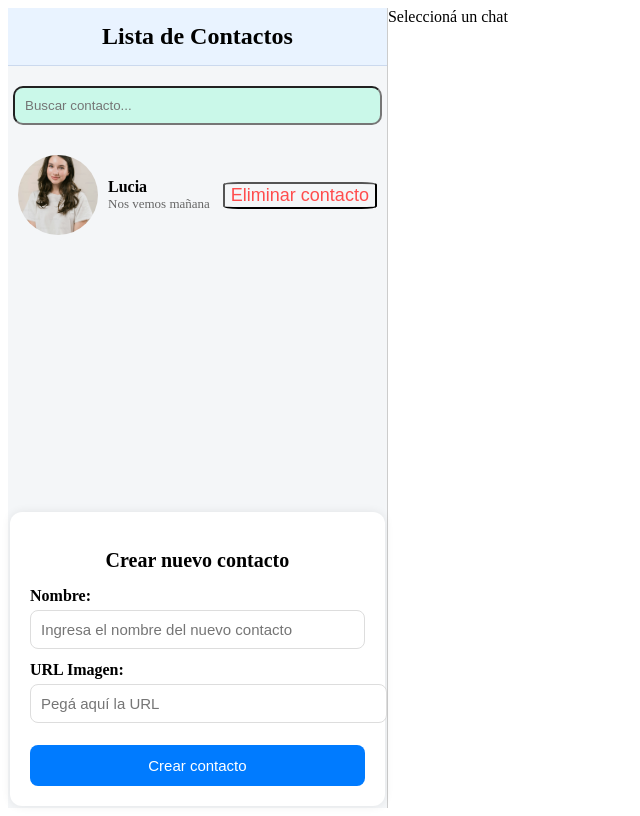
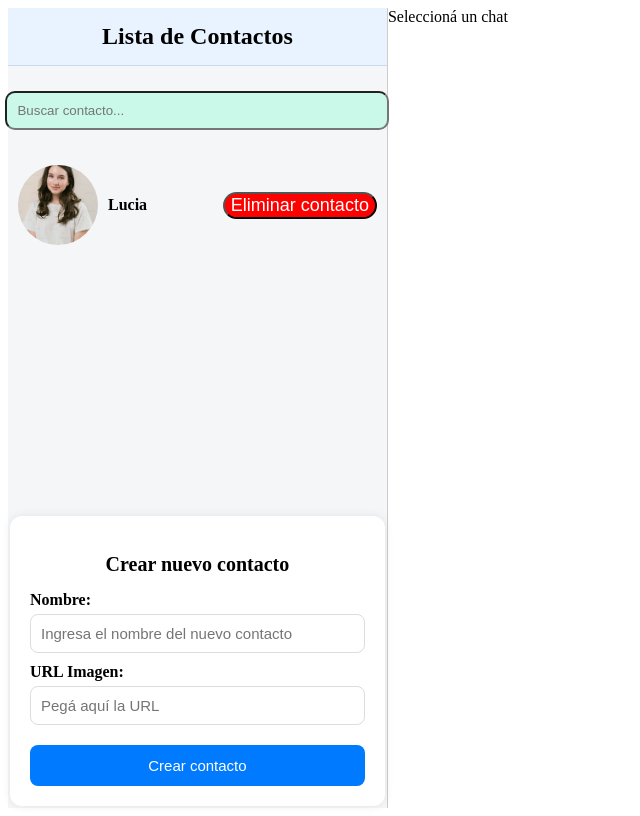
Before and after one commit to Pablo-Caparelli/TP-Final-Angular-PabloCaparelli, an Angular app: page /chats in a window 1280 px wide. Shown: the whole page, without its empty margins (0-640 px from the left). Built offline with nearby package versions, Linux system fonts and the light colour scheme.

Commit message:
cambios en estilos

```diff
--- a/angular.json
+++ b/angular.json
@@ -18,12 +18,7 @@
           "options": {
             "browser": "src/main.ts",
             "tsConfig": "tsconfig.app.json",
-            "assets": [
-              {
-                "glob": "**/*",
-                "input": "public"
-              }
-            ],
+            "assets": ["src/favicon.ico", "src/assets"],
             "styles": ["src/styles.css"]
           },
           "configurations": {
--- a/src/app/add-new-contact/add-new-contact.css
+++ b/src/app/add-new-contact/add-new-contact.css
@@ -18,7 +18,7 @@
 .form-group {
   display: flex;
   flex-direction: column;
-  margin-bottom: 12px;
+  margin-bottom: 10px;
 }
 
 .form-group label {
@@ -27,6 +27,8 @@
 }
 
 .form-group input {
+  width: 100%;
+  box-sizing: border-box;
   padding: 10px;
   border: 1px solid #ddd;
   border-radius: 8px;
--- a/src/app/chats-component/chats-component.css
+++ b/src/app/chats-component/chats-component.css
@@ -3,7 +3,6 @@
   height: 100vh;
 }
 
-/* 🧭 CONTACTOS */
 .contacts-panel {
   width: 30%;
   background: #f4f6f8;
@@ -12,14 +11,11 @@
   flex-direction: column;
 }
 
-/* 💬 MENSAJES */
 .messages-panel {
   width: 70%;
   display: flex;
   flex-direction: column;
 }
-
-/* -------- CONTACTOS -------- */
 
 .panel-title {
   text-align: center;
@@ -53,7 +49,6 @@
   background: #cfe3ff;
 }
 
-/* Imagen */
 .contact-avatar {
   width: 80px;
   height: 80px;
@@ -61,7 +56,6 @@
   object-fit: cover;
 }
 
-/* Info */
 .contact-info {
   flex: 1;
   overflow: hidden;
@@ -79,11 +73,11 @@
   text-overflow: ellipsis;
 }
 
-/* Botón borrar */
 .contact-delete {
   background: transparent;
-  border-radius: 10%;
-  color: #ff4d4d;
+  border-radius: 20px;
+  background-color: red;
+  color: white;
   font-size: 18px;
   cursor: pointer;
 }
--- a/src/app/chats-component/chats-component.html
+++ b/src/app/chats-component/chats-component.html
@@ -16,7 +16,7 @@
 
         <div class="contact-info">
           <div class="contact-name">{{ chat.name }}</div>
-          <div class="contact-last">{{ chat.lastMessage || '-' }}</div>
+          <!-- <div class="contact-last">{{ chat.lastMessage || '-' }}</div> -->
         </div>
 
         <button class="contact-delete" (click)="$event.stopPropagation(); deleteChat(chat.id)">
--- a/src/app/messages-list/messages-list.css
+++ b/src/app/messages-list/messages-list.css
@@ -39,7 +39,8 @@
   background: none;
   border: none;
   cursor: pointer;
-  color: #666;
+  color: #16db51;
+  font-size: 1rem;
 }
 
 .delete-message-btn:hover {
--- a/src/app/search-bar/search-bar.css
+++ b/src/app/search-bar/search-bar.css
@@ -2,12 +2,12 @@
   display: flex;
   flex-direction: column;
   align-items: center;
-  margin: 20px 0;
+  margin: 25px 0;
 }
 
 .search-input {
   border-radius: 10px;
-  width: 91%;
+  width: 95%;
   padding: 10px;
   background-color: rgb(202, 248, 233);
 }
```
Also changed, not shown: public/foto1.jpeg (deleted).
